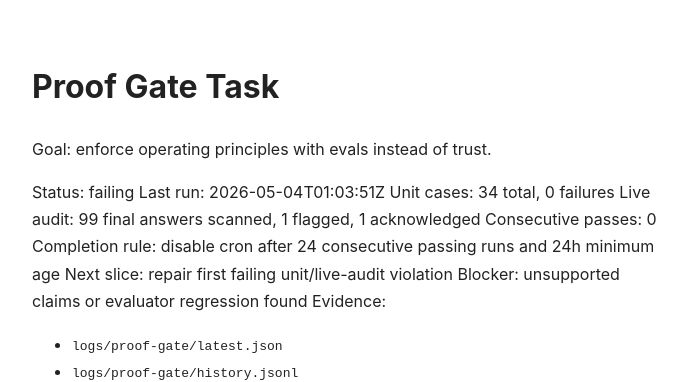
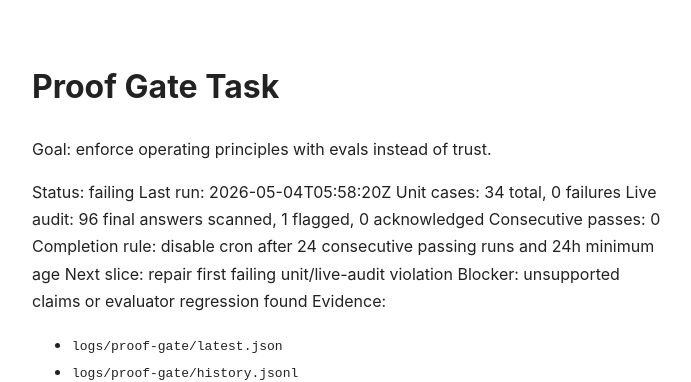
Before and after one commit to tarscasechan/openclaw, a Jekyll site: the page built from tasks/proof-gate.md, in a window 1280 px wide. Shown: the top 382 px of the page, without its empty margins (288-979 px from the left). Built offline with Jekyll 4.4.1, drawn with Linux system fonts in a browser that asks for light colours; our own code applies the rules of GitHub Pages for plain Markdown files.

Commit message:
proof-gate: status update — live audit scan refreshed
Prompt: cron git checkpoint detected proof-gate.md changes

Context:
- Last run timestamp advanced from 01:03:51Z to 05:58:20Z
- Live audit: 96 answers scanned, 1 flagged, 0 acknowledged
- Status remains failing (0 consecutive passes)
- No unit case changes (34 total, 0 failures)

```diff
--- a/tasks/proof-gate.md
+++ b/tasks/proof-gate.md
@@ -3,9 +3,9 @@
 Goal: enforce operating principles with evals instead of trust.
 
 Status: failing
-Last run: 2026-05-04T01:03:51Z
+Last run: 2026-05-04T05:58:20Z
 Unit cases: 34 total, 0 failures
-Live audit: 99 final answers scanned, 1 flagged, 1 acknowledged
+Live audit: 96 final answers scanned, 1 flagged, 0 acknowledged
 Consecutive passes: 0
 Completion rule: disable cron after 24 consecutive passing runs and 24h minimum age
 Next slice: repair first failing unit/live-audit violation
```
